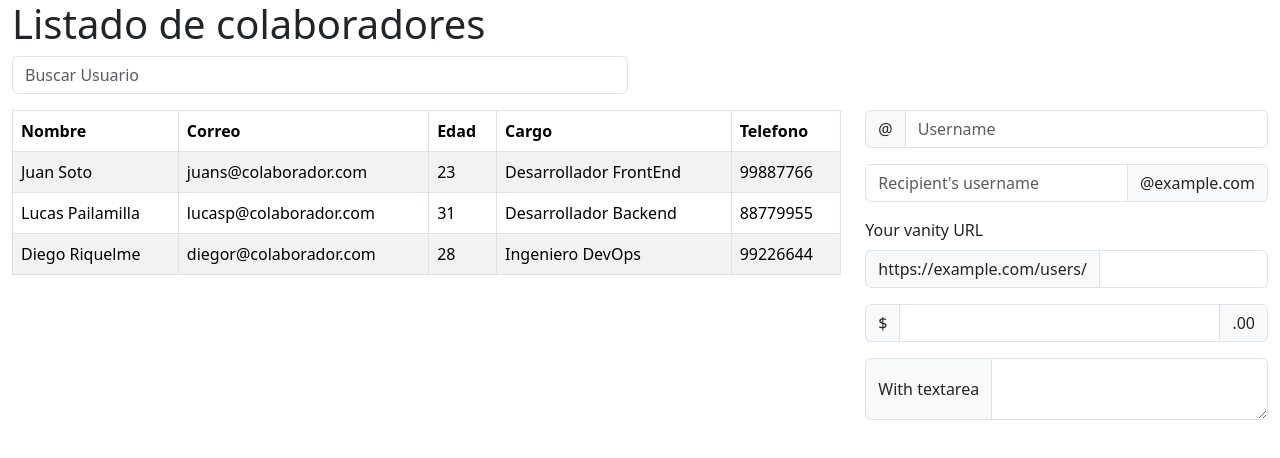
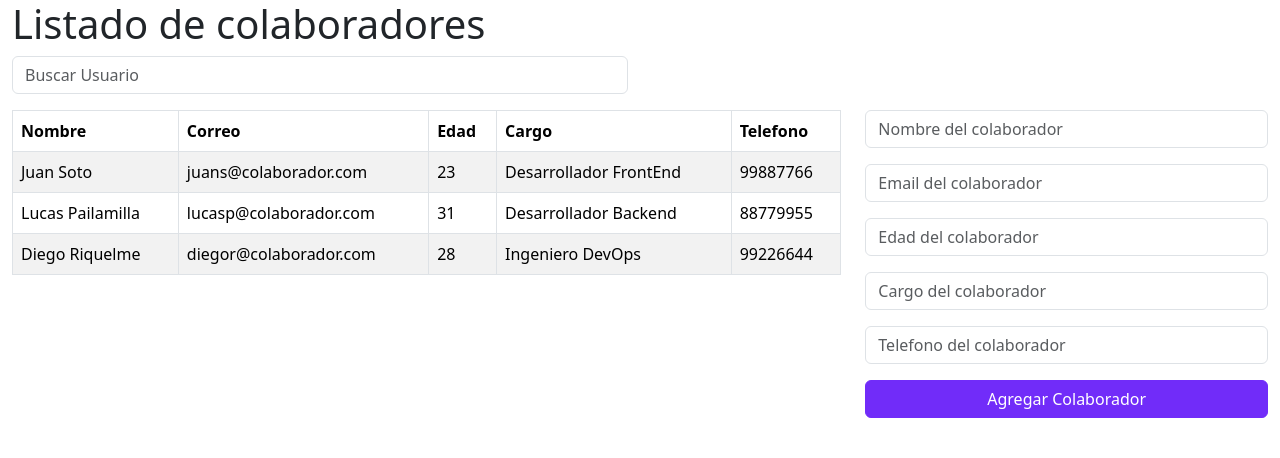
Before and after one commit to moniquin19/bd_colaboradores, a React (Vite) app: page / in a window 1280 px wide. Shown: the top 458 px of the page. Built offline with nearby package versions, Linux system fonts and the light colour scheme.

Commit message:
formulario nuevo

```diff
--- a/src/App.jsx
+++ b/src/App.jsx
@@ -6,10 +6,12 @@ import './App.css'
 import Buscador from './components/Buscador'
 import Listado from './components/Listado';
 import Formulario from './components/Formulario';
+import Alert from './components/Alert';
 
 import { BaseColaboradores } from './data/baseColaboradores';
 
-const App = () => {
+const App = (props) => {
+  const { mensaje, setMensaje, color, setColor } = props
   const [colaboradoresFiltro, setColaboradoresFiltro]= useState([])
 
   return (
@@ -27,7 +29,7 @@ const App = () => {
           <Listado colaboradores= {colaboradoresFiltro.length > 0 ? colaboradoresFiltro : BaseColaboradores }/>
         </Col>
         <Col xs={4}>
-          <Formulario />
+        <Formulario mensaje={mensaje} setMensaje={setMensaje} color={color} setColor={setColor} /> {mensaje ? <Alert {...props} /> : null }
         </Col>
       </Row>
     </Container>
--- a/src/components/Alert.jsx
+++ b/src/components/Alert.jsx
@@ -0,0 +1,9 @@
+const Alert = ({ mensaje, color }) => {
+    return(
+        <div className={`alert alert-${color} mt-3`} role="alert">
+            {mensaje}
+        </div>
+    )
+}
+
+export default Alert
--- a/src/components/Formulario.jsx
+++ b/src/components/Formulario.jsx
@@ -1,47 +1,86 @@
-import Form from 'react-bootstrap/Form';
-import InputGroup from 'react-bootstrap/InputGroup';
+import { useState } from 'react';
+import { Form, Button } from "react-bootstrap";
 
-const Formulario = () => {
+
+const Formulario = ({ setMensaje, setColor }) => {
+
+    const [nombre, setNombre] = useState("");
+    const [email, setEmail] = useState("");
+    const [edad, setEdad] = useState("");
+    const [cargo, setCargo] = useState("");
+    const [telefono, setTelefono] = useState("");
+
+    const validarEmail = (email) => {
+        const regex = /^[a-zA-Z0-9._-]+@[a-zA-Z0-9.-]+\.[a-zA-Z]{2,4}$/;
+        return regex.test(email);
+    };
+
+    const handleSubmit = (e) => {
+        e.preventDefault();
+        if (nombre && email && edad && cargo && telefono) {
+            if (validarEmail(email)) {
+              setMensaje("Registro exitoso");
+              setColor("success");
+              setNombre("");
+              setEmail("");
+              setPassword("");
+              setConfirm("");
+            }  else {
+            setMensaje("El email no es valido");
+            setColor("danger");}
+        } else {
+          setMensaje("Completa todos los campos");
+          setColor("danger");
+        }
+    };
+
     return (
-        <>
-            <InputGroup className="mb-3">
-            <InputGroup.Text id="basic-addon1">@</InputGroup.Text>
-            <Form.Control
-                placeholder="Username"
-                aria-label="Username"
-                aria-describedby="basic-addon1"
-            />
-            </InputGroup>
-
-            <InputGroup className="mb-3">
-            <Form.Control
-                placeholder="Recipient's username"
-                aria-label="Recipient's username"
-                aria-describedby="basic-addon2"
-            />
-            <InputGroup.Text id="basic-addon2">@example.com</InputGroup.Text>
-            </InputGroup>
-
-            <Form.Label htmlFor="basic-url">Your vanity URL</Form.Label>
-            <InputGroup className="mb-3">
-            <InputGroup.Text id="basic-addon3">
-                https://example.com/users/
-            </InputGroup.Text>
-            <Form.Control id="basic-url" aria-describedby="basic-addon3" />
-            </InputGroup>
-
-            <InputGroup className="mb-3">
-            <InputGroup.Text>$</InputGroup.Text>
-            <Form.Control aria-label="Amount (to the nearest dollar)" />
-            <InputGroup.Text>.00</InputGroup.Text>
-            </InputGroup>
-
-            <InputGroup>
-            <InputGroup.Text>With textarea</InputGroup.Text>
-            <Form.Control as="textarea" aria-label="With textarea" />
-            </InputGroup>
-        </>
-    )
+        <Form onSubmit={handleSubmit}>
+            <Form.Group className="mb-3" controlId="nombre">
+                <Form.Control
+                type="text"
+                placeholder="Nombre del colaborador"
+                value={nombre}
+                onChange={(e) => setNombre(e.target.value)}
+                />
+            </Form.Group>
+            <Form.Group className="mb-3" controlId="email">
+                <Form.Control
+                type="email"
+                placeholder="Email del colaborador"
+                value={email}
+                onChange={(e) => setEmail(e.target.value)}
+                />
+            </Form.Group>
+            <Form.Group className="mb-3" controlId="edad">
+                <Form.Control
+                type="text"
+                placeholder="Edad del colaborador"
+                value={edad}
+                onChange={(e) => setEdad(e.target.value)}
+                />
+            </Form.Group>
+            <Form.Group className="mb-3" controlId="cargo">
+                <Form.Control
+                type="text"
+                placeholder="Cargo del colaborador"
+                value={cargo}
+                onChange={(e) => setCargo(e.target.value)}
+                />
+            </Form.Group>
+            <Form.Group className="mb-3" controlId="telefono">
+                <Form.Control
+                type="text"
+                placeholder="Telefono del colaborador"
+                value={telefono}
+                onChange={(e) => setTelefono(e.target.value)}
+                />
+            </Form.Group>
+            <Button style={{ width: '100%' }} className='btn-color' type="submit">
+                Agregar Colaborador
+            </Button>
+        </Form>
+    );
 }
 
 export default Formulario;
--- a/src/index.css
+++ b/src/index.css
@@ -0,0 +1,5 @@
+
+.btn-color {
+    background-color: #712cf9;
+    border-color: #712cf9;
+}
```
